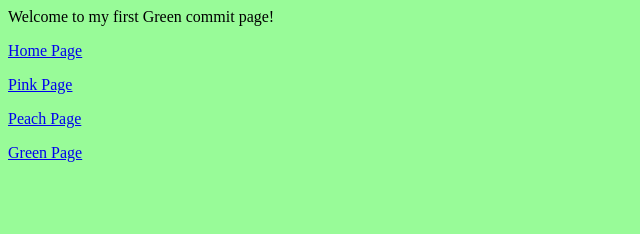
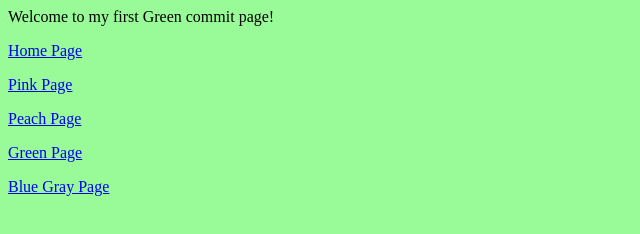
Before and after one commit to oscarito-taquito/demo, a plain HTML site: page green.html in a window 1280 px wide. Shown: the whole page, without its empty margins (0-640 px from the left). Drawn offline with Linux system fonts and the light colour scheme.

Commit message:
blue-gray link in green file

```diff
--- a/green.html
+++ b/green.html
@@ -9,5 +9,6 @@
         <p><a href="pink.html">Pink Page</a></p>
         <p><a href="peach.html">Peach Page</a></p>
         <p><a href="green.html">Green Page</a></p>
+        <p><a href="blue_gray.html">Blue Gray Page</a></p>
     </body>
 </html>
```
